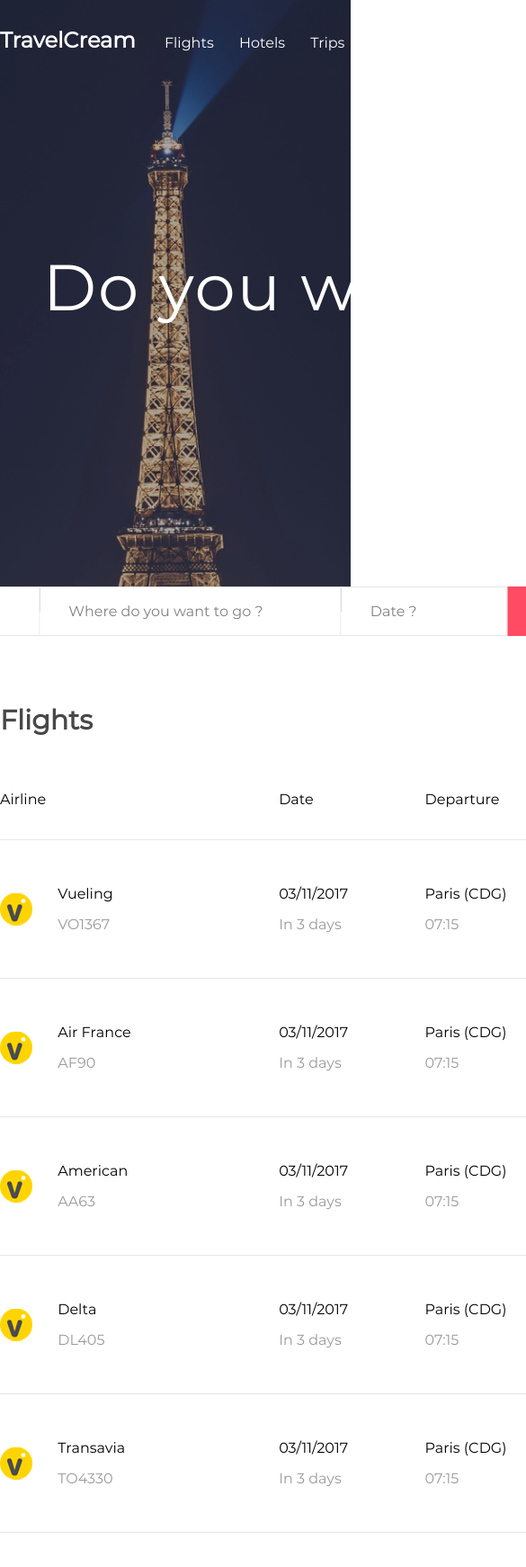
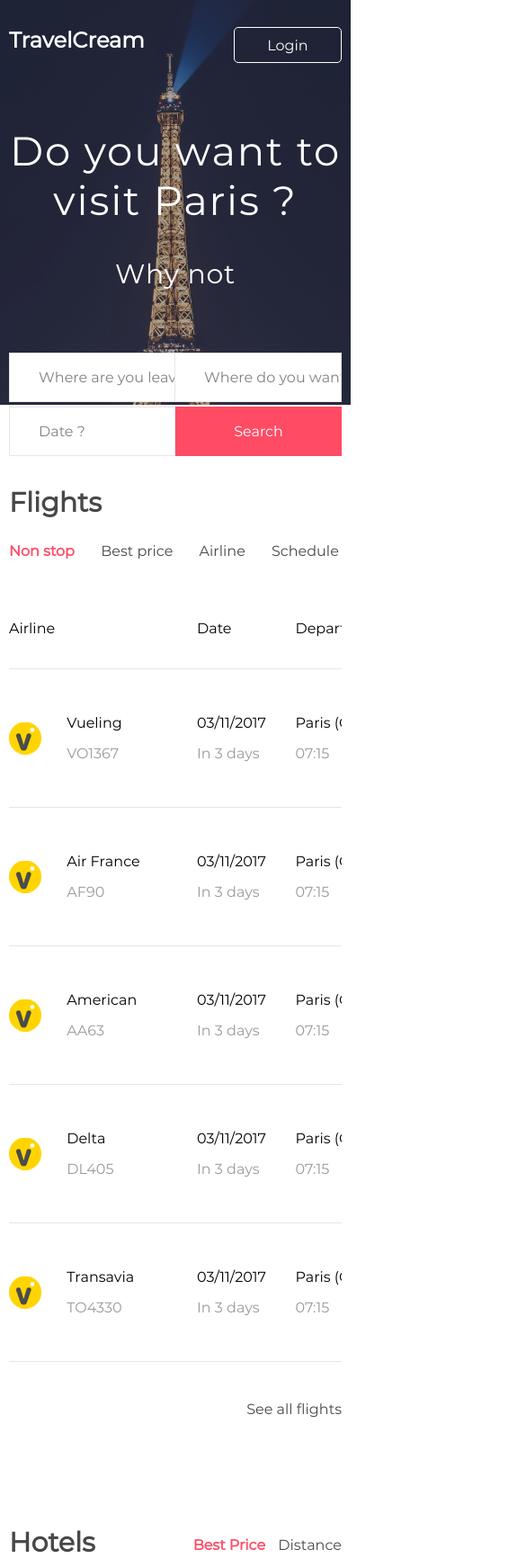
Before and after one commit to Zaouza163/WEB, a plain HTML site: page 1.1/index.html in a window 390 px wide. Shown: the top 1742 px of the page at 90% size, 585 px wide, since content can reach past the window. Drawn offline with Linux system fonts and the light colour scheme.

Commit message:
adaptive1

```diff
--- a/1.1/style.css
+++ b/1.1/style.css
@@ -68,7 +68,9 @@ a {
 }
 
 .container {
-  width: 1110px;
+  width: 100%;
+  max-width: 1130px;
+  padding: 0 10px;
   margin: 0 auto;
 }
 
@@ -453,3 +455,105 @@ a {
   margin-top: 20px;
   color: #ff4b64;
 }
+
+@media (max-width: 1130px) {
+  .first__form {
+    width: 100%;
+    padding: 0 10px;
+    max-width: 993px;
+  }
+}
+
+@media (max-width: 768px) {
+  .header__nav {
+    display: none;
+  }
+  .hotels__item {
+    width: 48%;
+    margin-right: 4%;
+  }
+  .hotels__item:nth-child(3n) {
+    margin-right: 4%;
+  }
+  .hotels__item:nth-child(2n) {
+    margin-right: 0;
+  }
+  .footer__column {
+    width: 50%;
+    margin-bottom: 30px;
+  }
+  .footer__column:nth-child(2) {
+    width: 50%;
+  }
+  .footer__column:nth-child(3) {
+    width: 50%;
+  }
+  .footer__column:last-child {
+    width: 50%;
+  }
+  .flights__table {
+    overflow-x: scroll;
+  }
+  .flights__table table {
+    width: 748px;
+  }
+  .first__form input {
+    width: 30%;
+  }
+  .first__form .small-input {
+    width: 20%;
+  }
+  .first__form button {
+    width: 20%;
+  }
+}
+
+@media (max-width: 560px) {
+  .flights {
+    padding: 40px 0;
+    padding-top: 90px;
+  }
+  .flights__heading {
+    float: none;
+  }
+  .flights__links {
+    float: none;
+    margin-top: 20px;
+  }
+  .flights__links ul li:first-child a {
+    margin-left: 0;
+  }
+  .hotels__item {
+    width: 100%;
+    margin-right: 0;
+  }
+  .footer__column {
+    width: 100% !important;
+  }
+  .hotels__links ul li a {
+    margin-left: 10px;
+  }
+  .first__heading {
+    font-size: 45px;
+  }
+  .first {
+    padding-top: 140px;
+    padding-bottom: 50px;
+    min-height: 450px;
+  }
+  .first__form {
+    bottom: -57px;
+  }
+  .first__form input {
+    width: 50%;
+  }
+  .first__form .small-input {
+    width: 50%;
+    margin-top: 5px;
+    border-left: 1px solid #e6e6e6;
+  }
+  .first__form button {
+    width: 50%;
+    margin-top: 5px;
+  }
+}
```
